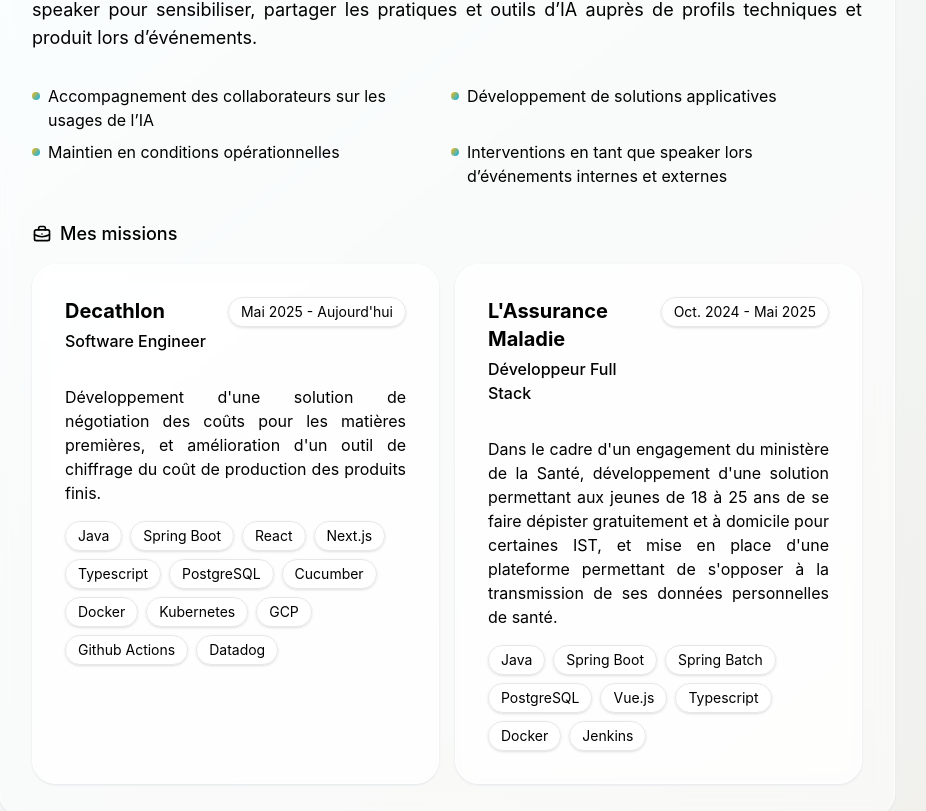
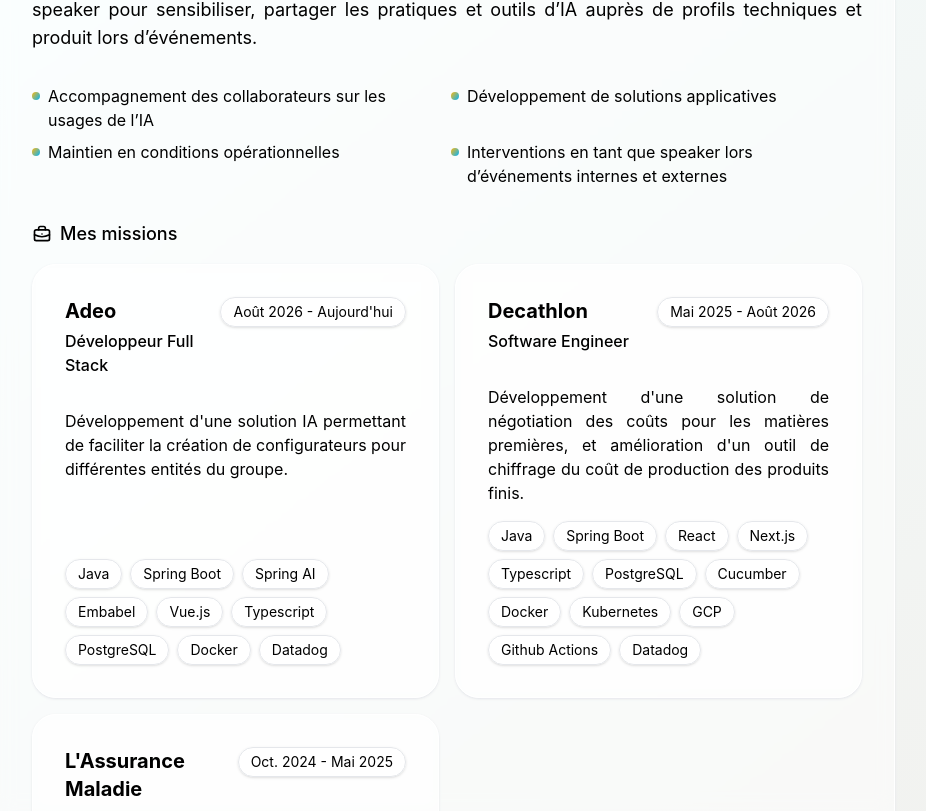
Before and after one commit to TheoRondoux/portfolio, a React (Vite) app: page / in a window 1280 px wide. Shown: the part 1989-2800 px from the top of the page, without its empty margins (193-1119 px from the left). Built offline with nearby package versions, Linux system fonts and the light colour scheme.

Commit message:
feat: update projetcs and experineces

```diff
--- a/src/components/TrCard/TrCard.tsx
+++ b/src/components/TrCard/TrCard.tsx
@@ -6,7 +6,7 @@
     size?: "small" | "medium" | "large";
 }
 
-const baseClasses = "group rounded-3xl bg-white/50 border border-white backdrop-blur-sm shadow-sm shadow-gray-200 overflow-hidden";
+const baseClasses = "flex flex-col group rounded-3xl bg-white/50 border border-white backdrop-blur-sm shadow-sm shadow-gray-200 overflow-hidden";
 const dynamicClasses = "transition-all duration-300 hover:scale-105 hover:cursor-pointer";
 const sizeClasses = {
     small: "p-4",
--- a/src/pages/Landing/components/Experiences/Experiences.tsx
+++ b/src/pages/Landing/components/Experiences/Experiences.tsx
@@ -33,8 +33,30 @@
                         </div>
                         <div className={"grid grid-cols-1 lg:grid-cols-2 gap-4 pt-4"}>
                             <WorkExperience
+                                company={"Adeo"}
+                                startDate={"2026-08-03"}
+                                position={"Développeur Full Stack"}
+                                contentSize={"medium"}
+                            >
+                                <p className={"text-justify flex-1"}>
+                                    Développement d'une solution IA permettant de faciliter la création de configurateurs pour différentes entités du groupe.
+                                </p>
+                                <div className={"flex flex-row flex-wrap pt-4 gap-2"}>
+                                    <TrSticker title={"Java"} size={"small"}/>
+                                    <TrSticker title={"Spring Boot"} size={"small"}/>
+                                    <TrSticker title={"Spring AI"} size={"small"}/>
+                                    <TrSticker title={"Embabel"} size={"small"}/>
+                                    <TrSticker title={"Vue.js"} size={"small"}/>
+                                    <TrSticker title={"Typescript"} size={"small"}/>
+                                    <TrSticker title={"PostgreSQL"} size={"small"}/>
+                                    <TrSticker title={"Docker"} size={"small"}/>
+                                    <TrSticker title={"Datadog"} size={"small"}/>
+                                </div>
+                            </WorkExperience>
+                            <WorkExperience
                                 company={"Decathlon"}
                                 startDate={"2025-05-12"}
+                                endDate={"2026-08-01"}
                                 position={"Software Engineer"}
                                 contentSize={"medium"}
                             >
--- a/src/pages/Landing/components/Projets/Projets.tsx
+++ b/src/pages/Landing/components/Projets/Projets.tsx
@@ -1,4 +1,4 @@
-import {IconCrane, IconExternalLink, IconNews} from "@tabler/icons-react";
+import {IconCrane, IconExternalLink, IconFingerprint, IconNews, IconSettings} from "@tabler/icons-react";
 import React from "react";
 import TrCard from "../../../../components/TrCard/TrCard.tsx";
 
@@ -14,7 +14,7 @@
                 <h2 className={"text-4xl font-bold"}>En coulisses</h2>
             </div>
             <p className={"text-lg text-gray-500 text-center"}>Je crée, j’expérimente et je transforme des idées en projets concrets, en explorant différentes approches et en faisant évoluer chaque solution au fil du temps.</p>
-            <div className={"grid grid-cols-1 md:grid-cols-2"}>
+            <div className={"grid grid-cols-1 md:grid-cols-2 gap-4"}>
                 <TrCard>
                     <div className={"relative flex flex-row items-center gap-2"}>
                         <IconNews size={60} className={"absolute -top-2 -right-2 opacity-10"}/>
@@ -23,7 +23,7 @@
                         </div>
                         <h3 className={"text-xl font-bold"}>Eon AI - Daily News</h3>
                     </div>
-                    <div className={"flex flex-col items-center gap-4 pt-6 text-lg"}>
+                    <div className={"flex flex-col items-center gap-4 pt-6 text-lg flex-1"}>
                         <p>Eon est un agent d’intelligence artificielle conçu pour analyser, filtrer et résumer les évolutions majeures du domaine de l’IA.</p>
                         <p>Construit avec n8n, il s’appuie sur un workflow automatisé combinant agrégation de flux RSS, nettoyage des données et génération de résumés via des modèles de langage. Ce pipeline transforme un flux continu d’informations en un briefing quotidien clair et structuré.</p>
                     </div>
@@ -46,6 +46,36 @@
                        </div>
                     </div>
                 </TrCard>
+                <TrCard>
+                    <div className={"relative flex flex-row items-center gap-2"}>
+                        <IconSettings size={60} className={"absolute -top-2 -right-2 opacity-10"}/>
+                        <div className={"p-2 bg-purple-800 rounded-xl text-white"}>
+                            <IconFingerprint />
+                        </div>
+                        <h3 className={"text-xl font-bold"}>Authelia Manager</h3>
+                    </div>
+                    <div className={"flex flex-col items-center gap-4 pt-6 text-lg flex-1"}>
+                        <p>Interface web d'administration pour Authelia, permettant de gérer simplement les utilisateurs, groupes et règles d'accès depuis une interface graphique.</p>
+                        <p>Le projet repose sur un frontend React/Vite et une API Node.js servant de couche intermédiaire avec les fichiers de configuration d'Authelia.</p>
+                    </div>
+                    <div className={"block w-full h-px bg-black/10 my-4"} />
+                    <div className={"flex flex-col md:flex-row justify-between gap-4"}>
+                        <div className={"flex flex-row gap-1 w-full md:w-1/2 flex-wrap"}>
+                            <TrSticker size={"small"} title={"React"} />
+                            <TrSticker size={"small"} title={"Tailwindcss"} />
+                            <TrSticker size={"small"} title={"Node.js"} />
+                            <TrSticker size={"small"} title={"Administration"} />
+                        </div>
+                       <div className={"flex flex-row justify-center md:justify-end w-full md:w-1/2 h-fit"}>
+                           <TrButton
+                               endSlot={<IconExternalLink />}
+                               onClick={() => window.open("https://github.com/TheoRondoux/authelia-manager", "_blank")}
+                           >
+                               <span className={"font-bold"}>Découvrir</span>
+                           </TrButton>
+                       </div>
+                    </div>
+                </TrCard>
             </div>
         </section>
     );
```
